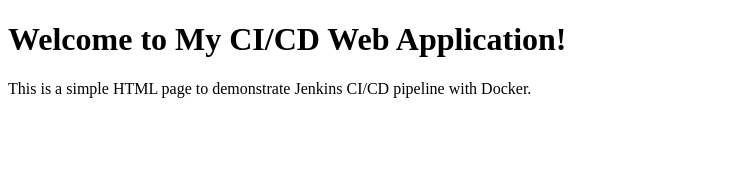
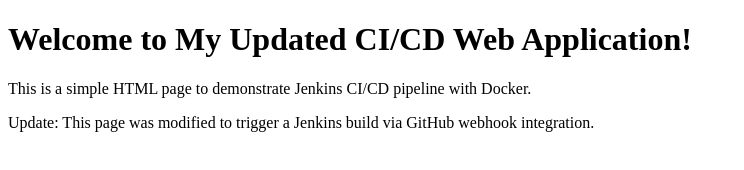
Before and after one commit to AbhishekHerbertSamuel/my-ci-cd-webapp-project, a plain HTML site: page index.html in a window 1280 px wide. Shown: the whole page, without its empty margins (0-744 px from the left). Drawn offline with Linux system fonts and the light colour scheme.

Commit message:
Updated index.html content to demonstrate Jenkins CI/CD build trigger

```diff
--- a/index.html
+++ b/index.html
@@ -6,7 +6,8 @@
     <title>My CI/CD WebApp</title>
 </head>
 <body>
-    <h1>Welcome to My CI/CD Web Application!</h1>
+    <h1>Welcome to My Updated CI/CD Web Application!</h1>
     <p>This is a simple HTML page to demonstrate Jenkins CI/CD pipeline with Docker.</p>
+    <p>Update: This page was modified to trigger a Jenkins build via GitHub webhook integration.</p>
 </body>
 </html>
```
